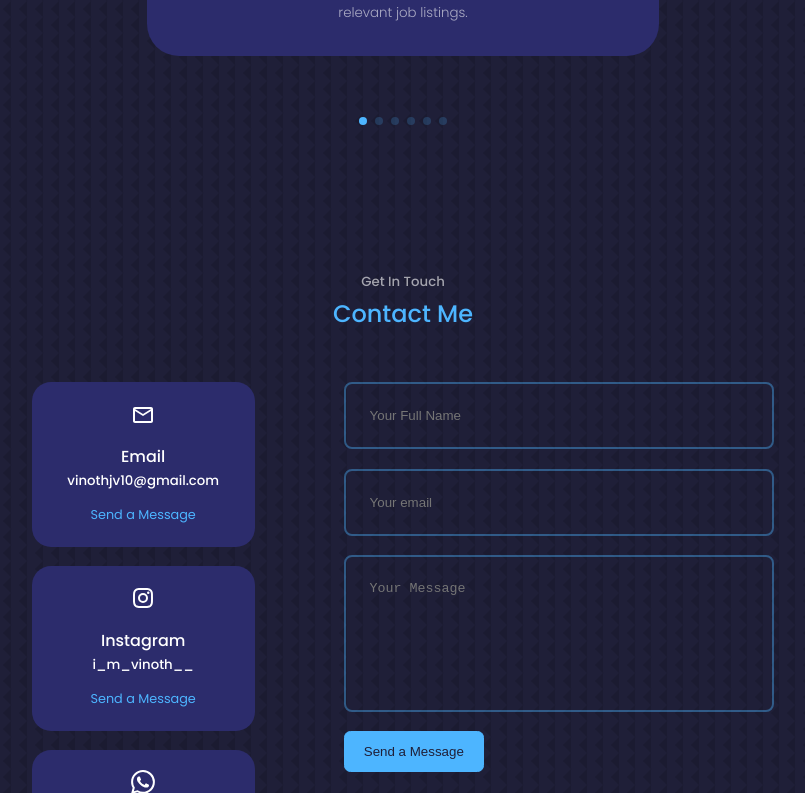
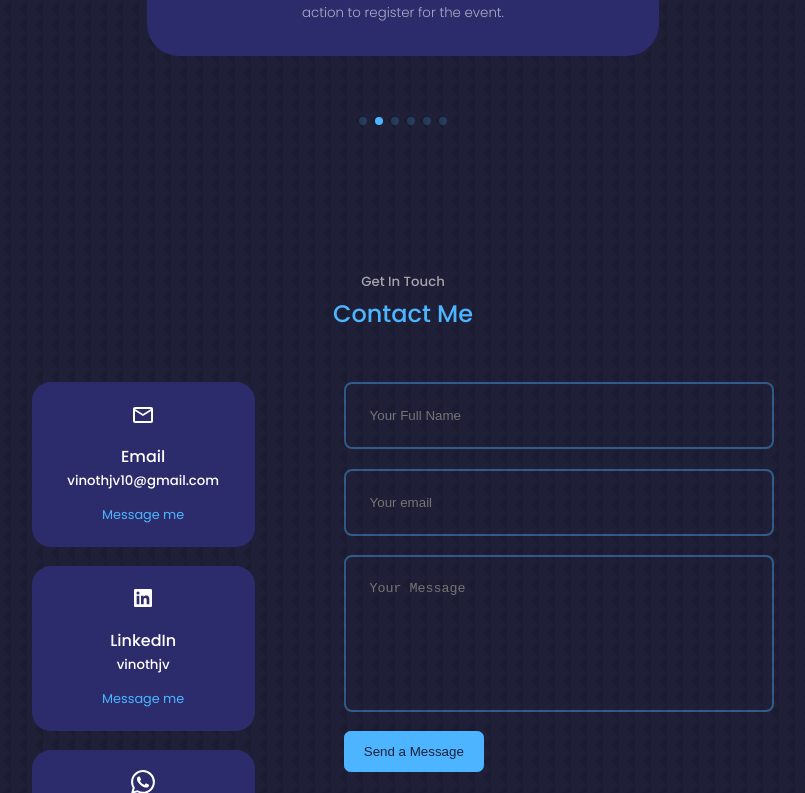
Before and after one commit to Vinothjv10/React-1, a React (Create React App) app: page / in a window 1280 px wide. Shown: the part 5647-6440 px from the top of the page, without its empty margins (237-1042 px from the left). Built offline with nearby package versions, Linux system fonts and the light colour scheme.

Commit message:
testinomial animation and linedIn contact added

```diff
--- a/src/components/contact/Contact.jsx
+++ b/src/components/contact/Contact.jsx
@@ -2,7 +2,7 @@ import React from 'react'
 import './contact.css'
 
 import { MdOutlineEmail } from 'react-icons/md'
-import { RiInstagramLine } from 'react-icons/ri'
+import { RiLinkedinBoxFill } from 'react-icons/ri'
 import { BsWhatsapp } from 'react-icons/bs'
 
 import emailjs from 'emailjs-com';
@@ -33,21 +33,21 @@ const Contact = () => {
                         <MdOutlineEmail className='contact__option-icon' />
                         <h4>Email</h4>
                         <h5>vinothjv10@gmail.com</h5>
-                        <a href="mailto:vinothjv10@gmail.com" target=" _blank">Send a Message</a>
+                        <a href="mailto:vinothjv10@gmail.com" target=" _blank">Message me</a>
                     </article>
 
                     <article className='contact__option'>
-                        <RiInstagramLine className='contact__option-icon' />
-                        <h4>Instagram</h4>
-                        <h5>i_m_vinoth__</h5>
-                        <a href="https://ig.me/m/i_m_vinoth__/" target=" _blank">Send a Message</a>
+                        <RiLinkedinBoxFill className='contact__option-icon' />
+                        <h4>LinkedIn</h4>
+                        <h5>vinothjv</h5>
+                        <a href="https://www.linkedin.com/in/vinothjv/" target=" _blank">Message me</a>
                     </article>
 
                     <article className='contact__option'>
                         <BsWhatsapp className='contact__option-icon' />
                         <h4>Whatsapp</h4>
                         <h5>+91-9385506326</h5>
-                        <a href="https://wa.me/9385506326" target=" _blank">Send a Message</a>
+                        <a href="https://wa.me/9385506326" target=" _blank">Message me</a>
                     </article>
                 </div>
 
--- a/src/components/testimonials/testimonials.jsx
+++ b/src/components/testimonials/testimonials.jsx
@@ -1,5 +1,5 @@
-import React from 'react'
-import './testimonials.css'
+import React from 'react';
+import './testimonials.css';
 
 import AVTR1 from '../../assets/project/honeycomb.png';
 import AVTR2 from '../../assets/project/cilogo.png';
@@ -8,15 +8,13 @@ import AVTR4 from '../../assets/project/bisnes.png';
 import AVTR5 from '../../assets/project/logo.png';
 import AVTR6 from '../../assets/project/honeycomb.png';
 
-
-import { Pagination } from 'swiper';
+import { Pagination, Autoplay } from 'swiper';
 
 import { Swiper, SwiperSlide } from 'swiper/react';
 
 // Import Swiper styles
 import 'swiper/css';
 import 'swiper/css/pagination';
-
 
 const data = [
     {
@@ -49,7 +47,7 @@ const data = [
         name: 'HoneyComb Site-2',
         review: 'The homepage of the website typically introduces the company and highlights its main products or services. This page might feature a slideshow of images or videos showcasing the company offerings, or a call to action inviting visitors to learn more. This section provides contact information for the company, including email addresses, phone numbers, and social media handles. Visitors can use this information to ask questions, provide feedback, or get help with any issues they may encounter'
     },
-]
+];
 
 const Testimonials = () => {
     return (
@@ -59,18 +57,18 @@ const Testimonials = () => {
 
             <Swiper className="container testimonials__container"
                 // install Swiper modules
-                modules={[Pagination]}
+                modules={[Pagination, Autoplay]}
                 spaceBetween={40}
                 slidesPerView={1}
                 pagination={{ clickable: true }}
+                autoplay={{ delay: 2000 }} // Autoplay every 3 seconds
             >
                 {
                     data.map(({ avatar, name, review }, index) => {
                         return (
                             <SwiperSlide key={index} className='testimonial'>
                                 <div className="client__avatar">
-                                    <img src={avatar} alt="Avatar one" />
-
+                                    <img src={avatar} alt={name} />
                                 </div>
                                 <h5 className='client__name'>{name}</h5>
                                 <small className='client__review'>
@@ -80,54 +78,9 @@ const Testimonials = () => {
                         )
                     })
                 }
-
-                {/* <article className='testimonial'>
-                    <div className="client__avatar">
-                        <img src={AVTR1} alt="Avatar one" />
-
-                    </div>
-                    <h5 className='client__name'>dfsdfsa</h5>
-                    <small className='client__review'>
-                        Your responses will have no impact on your status as a current or future job applicant. Data collected through this survey is confidential and will not be shared with those responsible for making hiring decisions. Be sure to stay connected to Verizon and check out our Career areas, Verizon Works Careers blog, and Up to Speed daily news program for employees.
-                    </small>
-                </article>
-
-                <article className='testimonial'>
-                    <div className="client__avatar">
-                        <img src={AVTR2} alt="Avatar one" />
-
-                    </div>
-                    <h5 className='client__name'>dfsdfsa</h5>
-                    <small className='client__review'>
-                        Your responses will have no impact on your status as a current or future job applicant. Data collected through this survey is confidential and will not be shared with those responsible for making hiring decisions. Be sure to stay connected to Verizon and check out our Career areas, Verizon Works Careers blog, and Up to Speed daily news program for employees.
-                    </small>
-                </article>
-
-                <article className='testimonial'>
-                    <div className="client__avatar">
-                        <img src={AVTR3} alt="Avatar one" />
-
-                    </div>
-                    <h5 className='client__name'>dfsdfsa</h5>
-                    <small className='client__review'>
-                        Your responses will have no impact on your status as a current or future job applicant. Data collected through this survey is confidential and will not be shared with those responsible for making hiring decisions. Be sure to stay connected to Verizon and check out our Career areas, Verizon Works Careers blog, and Up to Speed daily news program for employees.
-                    </small>
-                </article>
-
-                <article className='testimonial'>
-                    <div className="client__avatar">
-                        <img src={AVTR4} alt="Avatar one" />
-
-                    </div>
-                    <h5 className='client__name'>dfsdfsa</h5>
-                    <small className='client__review'>
-                        Your responses will have no impact on your status as a current or future job applicant. Data collected through this survey is confidential and will not be shared with those responsible for making hiring decisions. Be sure to stay connected to Verizon and check out our Career areas, Verizon Works Careers blog, and Up to Speed daily news program for employees.
-                    </small>
-                </article> */}
-
             </Swiper>
         </section>
-    )
+    );
 }
 
-export default Testimonials
+export default Testimonials;
```
